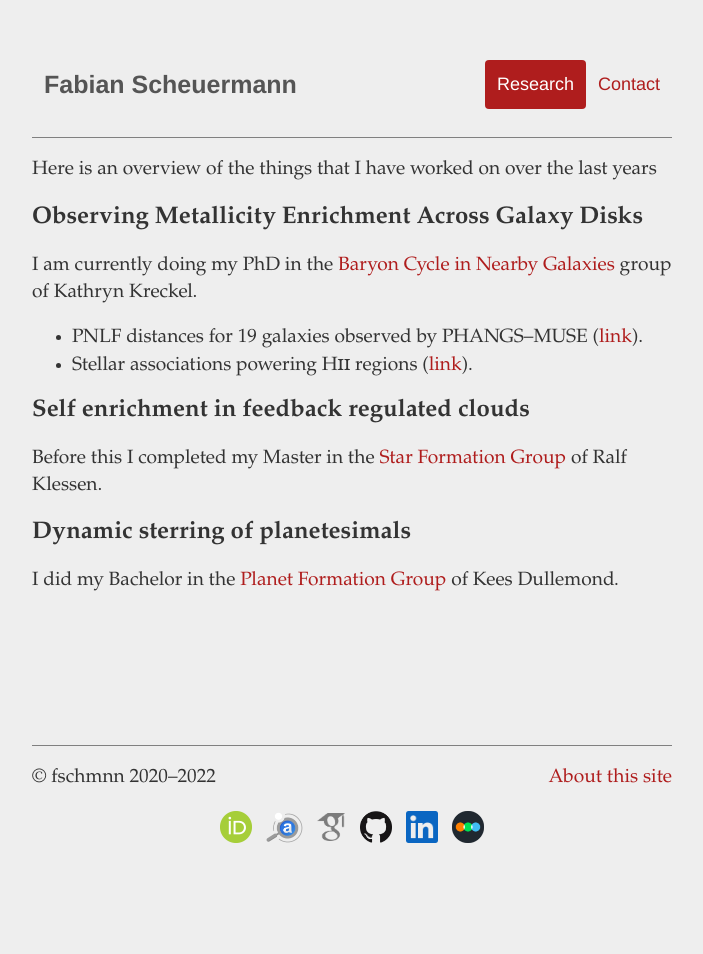
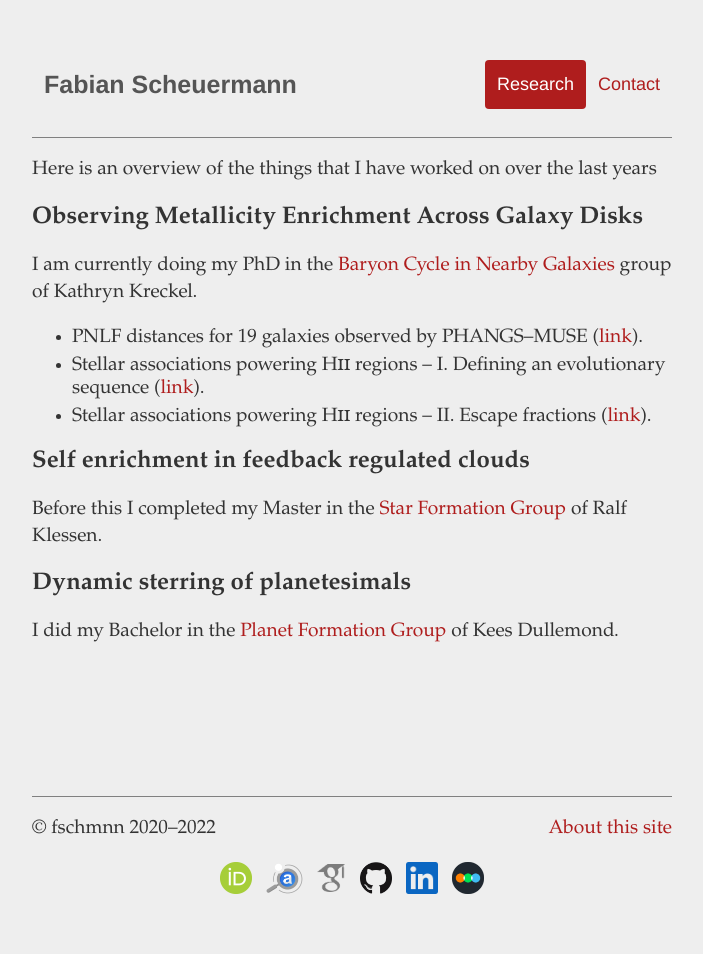
Before and after one commit to fschmnn/fschmnn.github.io, a Jekyll site: the page built from _pages/research.md, in a window 1280 px wide. Shown: the whole page, without its empty margins (288-991 px from the left). Built offline with Jekyll 4.4.1, drawn with Linux system fonts in a browser that asks for light colours; before the commit the page ends 903 px from its top, so only the background shows below that.

Commit message:
2023.01.20 - update research projects

```diff
--- a/_pages/research.md
+++ b/_pages/research.md
@@ -11,7 +11,8 @@ Here is an overview of the things that I have worked on over the last years
 
 I am currently doing my PhD in the [Baryon Cycle in Nearby Galaxies](https://wwwstaff.ari.uni-heidelberg.de/kkreckel/) group of Kathryn Kreckel.
 * PNLF distances for 19 galaxies observed by PHANGS–MUSE ([link](/research/pnlf)).
-* Stellar associations powering Hɪɪ regions ([link](/research/cluster)).
+* Stellar associations powering Hɪɪ regions – I. Defining an evolutionary sequence ([link](/research/evolution)).
+* Stellar associations powering Hɪɪ regions – II. Escape fractions ([link](/research/escape_fractions)).
 
 ## Self enrichment in feedback regulated clouds
 
```
Also changed, not shown: _pages/research/cluster.md (deleted, +0 -10 lines), _pages/research/escape_fractions.md (added, +10 -0 lines), _pages/research/evolution.md (added, +10 -0 lines).
